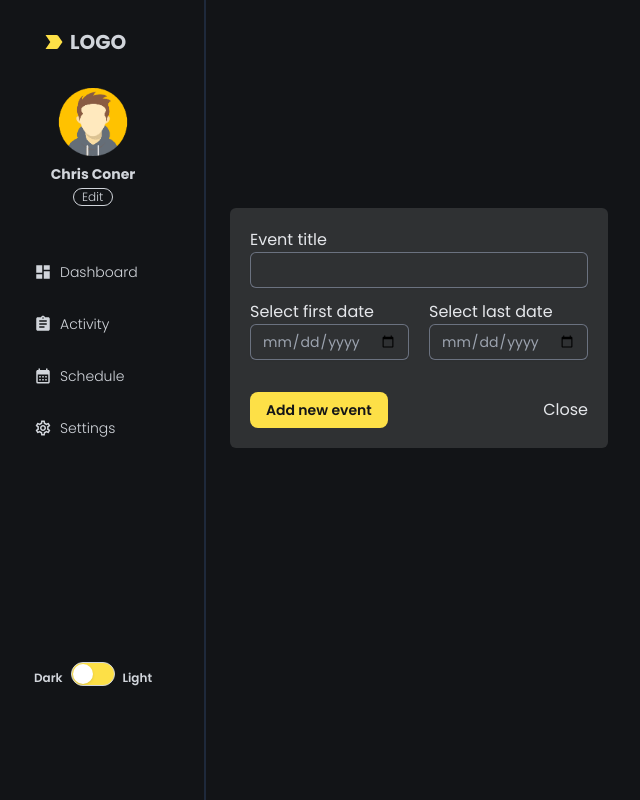
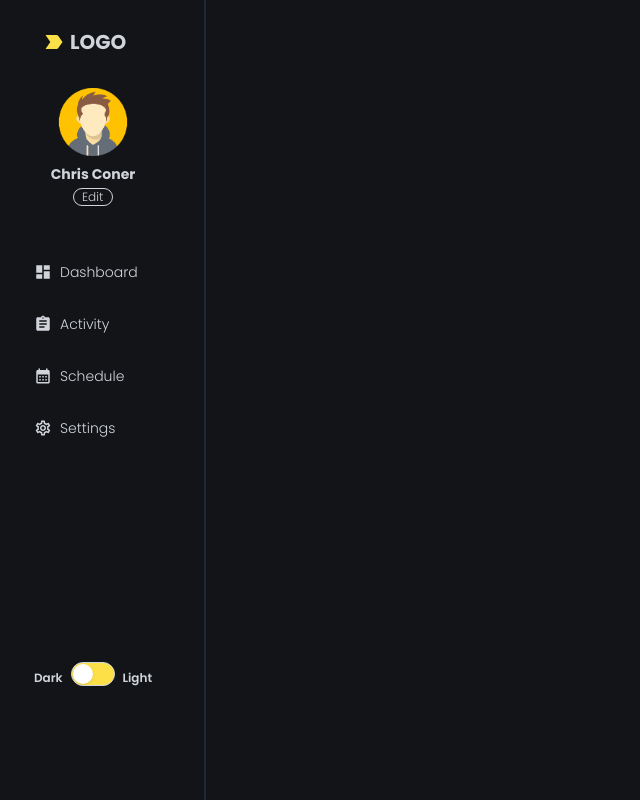
Before and after one commit to buju18887/Dashboard-template, a React (Vite) app: page /activity in a window 1280 px wide. Shown: the whole page, without its empty margins (18-658 px from the left). Built offline with nearby package versions, Linux system fonts and the light colour scheme.

Commit message:
Fixed event modal issue

```diff
--- a/src/components/EventModal.jsx
+++ b/src/components/EventModal.jsx
@@ -1,17 +1,30 @@
 import { useForm } from "react-hook-form";
 import moment from "moment-timezone";
-import { useState } from "react";
 
-function EventModal({onAdd, onUpdate, onDelete, edit = false, id, onHide}) {
+function EventModal({
+  onAdd,
+  onUpdate,
+  onDelete,
+  edit = false,
+  id,
+  onHide,
+  defaultTitle,
+  defaultStart,
+  defaultEnd,
+}) {
   const { register, handleSubmit } = useForm();
 
   const onSubmit = (data) => {
     const formattedStart = moment(data.start).format("YYYY-MM-DD");
     const formattedEnd = moment(data.end).format("YYYY-MM-DD");
 
-    const sameDay = formattedStart === formattedEnd
-    const finalStart = sameDay ? moment(formattedStart).toDate() : moment(formattedStart).startOf('day').toDate()
-    const finalEnd =  sameDay ? null : moment(formattedEnd).endOf('day').toDate()
+    const sameDay = formattedStart === formattedEnd;
+    const finalStart = sameDay
+      ? moment(formattedStart).toDate()
+      : moment(formattedStart).startOf("day").toDate();
+    const finalEnd = sameDay
+      ? null
+      : moment(formattedEnd).endOf("day").toDate();
 
     const payload = {
       ...data,
@@ -20,40 +33,57 @@ function EventModal({onAdd, onUpdate, onDelete, edit = false, id, onHide}) {
       sameDay,
     };
 
-    console.log(payload)
+    console.log(payload);
 
-    if(edit) {
-      return onUpdate(payload)
+    if (edit) {
+      return onUpdate(payload);
     }
 
-    return onAdd(payload)
+    return onAdd(payload);
   };
 
-  const Delete = () => edit && onDelete(id)
+  const Delete = () => edit && onDelete(id);
 
   return (
-    <div
-      className='w-66 p-5 fixed top-52 items-center z-10 rounded-md bg-tertiary dark:bg-gray-100 text-gray-200 dark:text-primary'
-    >
+    <div className="w-66 lg:w-1/3 p-5 fixed top-52 items-center z-10 rounded-md bg-tertiary dark:bg-gray-200 text-gray-200 dark:text-primary">
       <form onSubmit={handleSubmit(onSubmit)}>
         <label>Event title</label>
-        <input type="text" {...register("title")} className="input" />
+        <input
+          type="text"
+          {...register("title")}
+          className="input"
+          defaultValue={edit ? defaultTitle : null}
+        />
         <div className="flex gap-x-5">
           <div>
             <label>Select first date</label>
-            <input type="date" {...register("start")} className="input" />
+            <input
+              type="date"
+              {...register("start")}
+              className="input"
+              defaultValue={defaultStart}
+            />
           </div>
           <div>
             <label>Select last date</label>
-            <input type="date" {...register("end")} className="input" />
+            <input
+              type="date"
+              {...register("end")}
+              className="input"
+              defaultValue={defaultEnd === null ? defaultStart : defaultEnd}
+            />
           </div>
         </div>
         <div className="flex justify-between items-center mt-5">
           <div className="flex gap-x-3">
-          <button type="submit" className="button-modal">
-            {edit ? 'Update event' : 'Add new event'}
-          </button>
-          {edit ? (<button className="button-danger" onClick={Delete}>Delete event</button>) : null}
+            <button type="submit" className="button-modal">
+              {edit ? "Update event" : "Add new event"}
+            </button>
+            {edit ? (
+              <button className="button-danger" onClick={Delete}>
+                Delete event
+              </button>
+            ) : null}
           </div>
           <span className="cursor-pointer" onClick={onHide}>
             Close
--- a/src/pages/Activity.jsx
+++ b/src/pages/Activity.jsx
@@ -1,8 +1,6 @@
-import EventModal from "../components/EventModal";
-
 function Activity() {
   return <div className="ml-52 p-10">
-  <EventModal />
+
   </div>;
 }
 
--- a/src/pages/Schedule.jsx
+++ b/src/pages/Schedule.jsx
@@ -16,6 +16,10 @@ function Schedule() {
   const [modalProps, SetModalProps] = useState(defaultModalProps);
 
   const currentDate = moment().format("YYYY-MM-DD");
+
+  const formatDate = (date) => {
+    return moment(date).format("YYYY-MM-DD");
+  };
 
   const onEventAdd = (props) => {
     const newEvent = {
@@ -66,16 +70,25 @@ function Schedule() {
     SetEditModal(true);
   };
 
-  const onClose = () =>{
-    SetAddModal(false)
-    SetEditModal(false)
-  }
+  const onClose = () => {
+    SetAddModal(false);
+    SetEditModal(false);
+  };
 
   return (
     <div className="p-10 md:ml-56 text-gray-400 dark:text-primary dark:bg-gray-100">
       <div className="flex justify-center items-center">
         {addModal ? (
-        <EventModal {...modalProps} edit={false} onAdd={onEventAdd} onHide={onClose}/>
+          <EventModal
+            {...modalProps}
+            edit={false}
+            onAdd={onEventAdd}
+            onHide={onClose}
+            defaultStart={formatDate(modalProps.start)}
+            defaultEnd={formatDate(
+               modalProps.start
+            )}
+          />
         ) : null}
         {editModal ? (
           <EventModal
@@ -84,6 +97,11 @@ function Schedule() {
             onUpdate={onEventUpdate}
             onDelete={onEventDelete}
             onHide={onClose}
+            defaultTitle={modalProps.title}
+            defaultStart={formatDate(modalProps.start)}
+            defaultEnd={formatDate(
+              modalProps.end === null ? modalProps.start : modalProps.end
+            )}
           />
         ) : null}
       </div>
```
Lines whose indentation alone changed are shown as unchanged.
